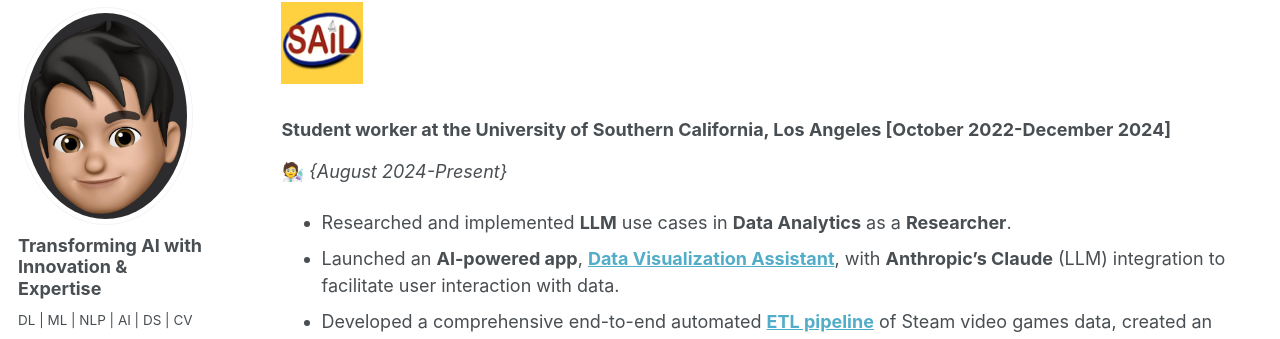
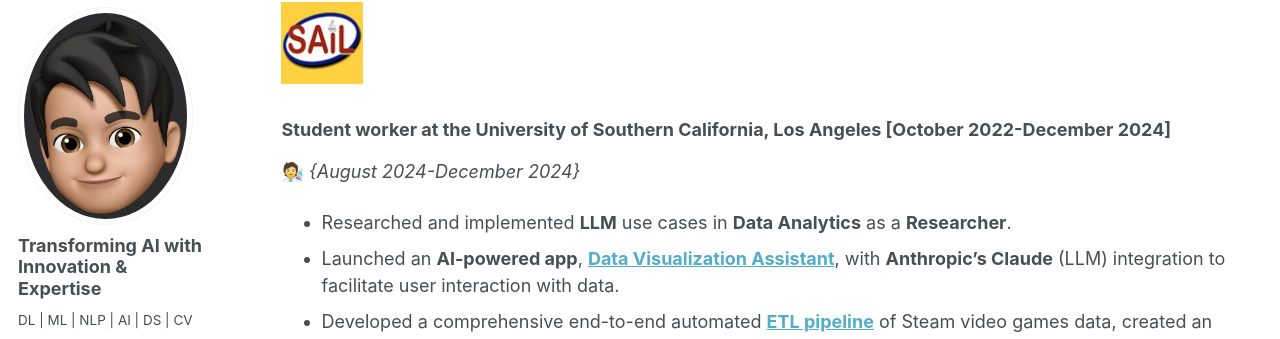
Before and after one commit to SudarshanaSRao/SudarshanaSRao.github.io, a Jekyll site: the page built from _pages/cv.md, in a window 1280 px wide and 900 px high, scrolled down 1436 px. Shown: the part 99-438 px from the top of the window. Built offline with Jekyll 4.4.1, drawn with Linux system fonts in a browser that asks for light colours.

Commit message:
Update cv.md

```diff
--- a/_pages/cv.md
+++ b/_pages/cv.md
@@ -390,7 +390,7 @@ Work Experience
  </div>
 
 ### Student worker at the University of Southern California, Los Angeles [October 2022-December 2024]
-🧑‍🔬 _{August 2024-Present}_
+🧑‍🔬 _{August 2024-December 2024}_
 * Researched and implemented **LLM** use cases in **Data Analytics** as a **Researcher**.
 * Launched an **AI-powered app**, [**Data Visualization Assistant**](https://sudarshanasrao.github.io/portfolio/portfolio-1/), with **Anthropic’s Claude** (LLM) integration to facilitate user interaction with data.
 * Developed a comprehensive end-to-end automated [**ETL pipeline**](https://sudarshanasrao.github.io/portfolio/portfolio-0/) of Steam video games data, created an interactive **Tableau sales dashboard** and deployed a **Python PyPI package**.
```
